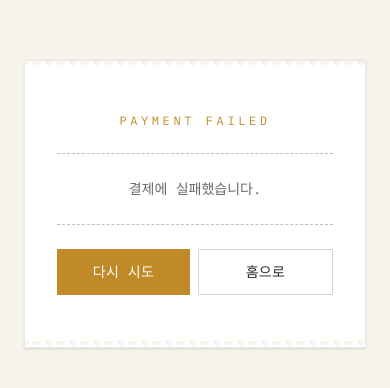
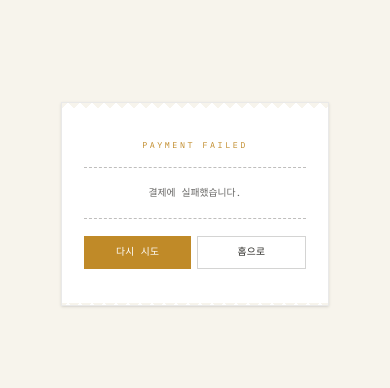
Before and after one commit to Hukabo/Project-Mall, a Next.js app in the folder client/mall/: page /fail in a window 390 px wide. Shown: the part 218-606 px from the top of the page. Built offline with nearby package versions, Linux system fonts and the light colour scheme; no server answers.

Commit message:
feat: 그리드 관련 CSS 변수 제거 및 미디어 쿼리 추가로 반응형 글꼴 크기 조정

```diff
--- a/client/mall/app/globals.css
+++ b/client/mall/app/globals.css
@@ -21,10 +21,6 @@
   --color-grey-dark-3: #999;
 
   --box-shadow-dark: 0 0.5rem 1rem rgba(0, 0, 0, 0.3);
-
-  --grid-cols: repeat(5, minmax(min-content, 1fr));
-  --grid-rows: repeat(auto-fit, minmax(max-content, 300px));
-  --grid-cols-2: repeat(2, minmax(max-content, 1fr));
 }
 
 @theme inline {
@@ -65,6 +61,24 @@
   }
 }
 
+@media (max-width: 1024px) {
+  html {
+    font-size: 0.9rem;
+  }
+}
+
+@media (max-width: 768px) {
+  html {
+    font-size: 0.8rem;
+  }
+}
+
+@media (max-width: 500px) {
+  html {
+    font-size: 0.7rem;
+  }
+}
+
 body {
   background: var(--background);
   color: var(--foreground);
```
